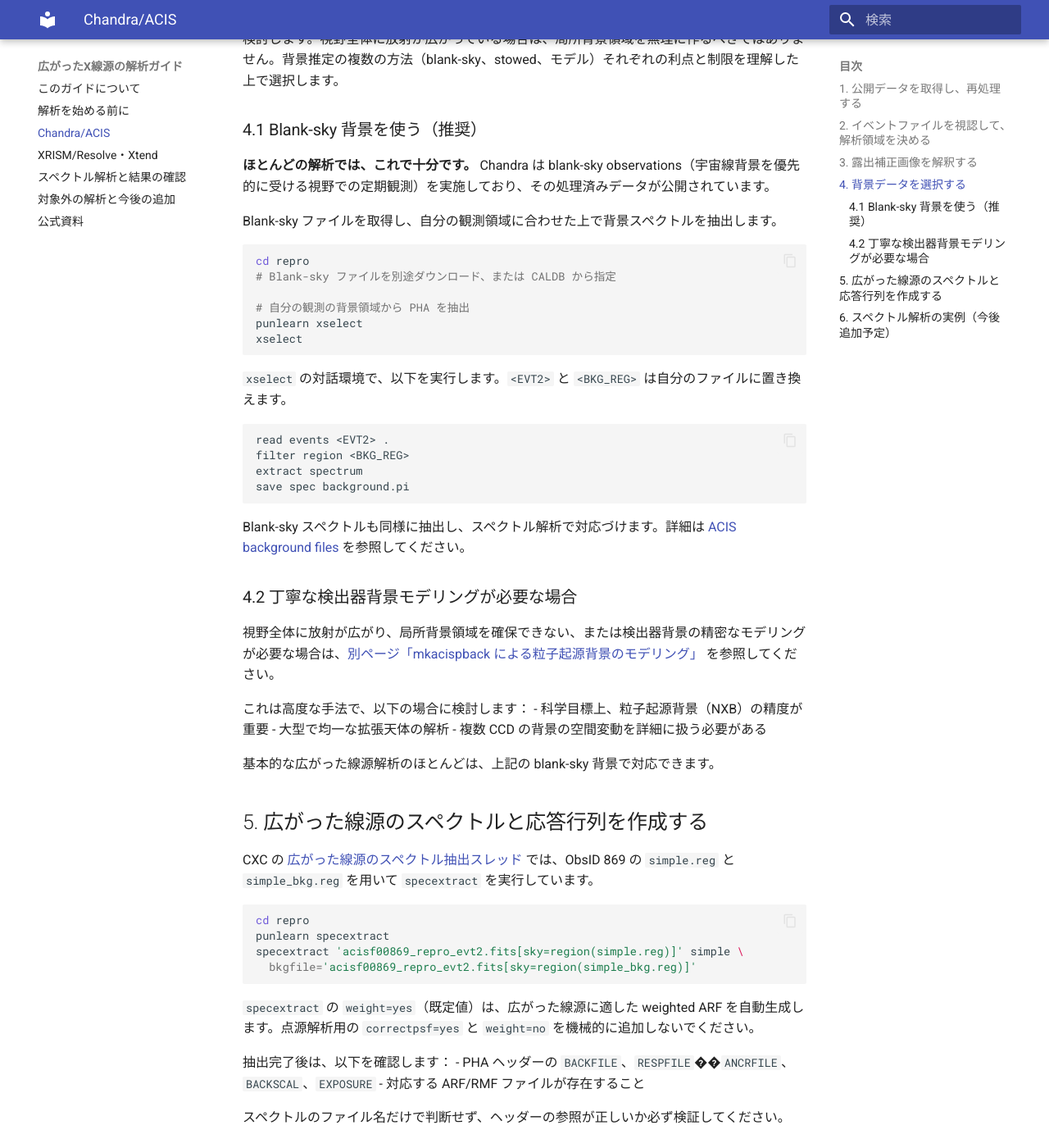
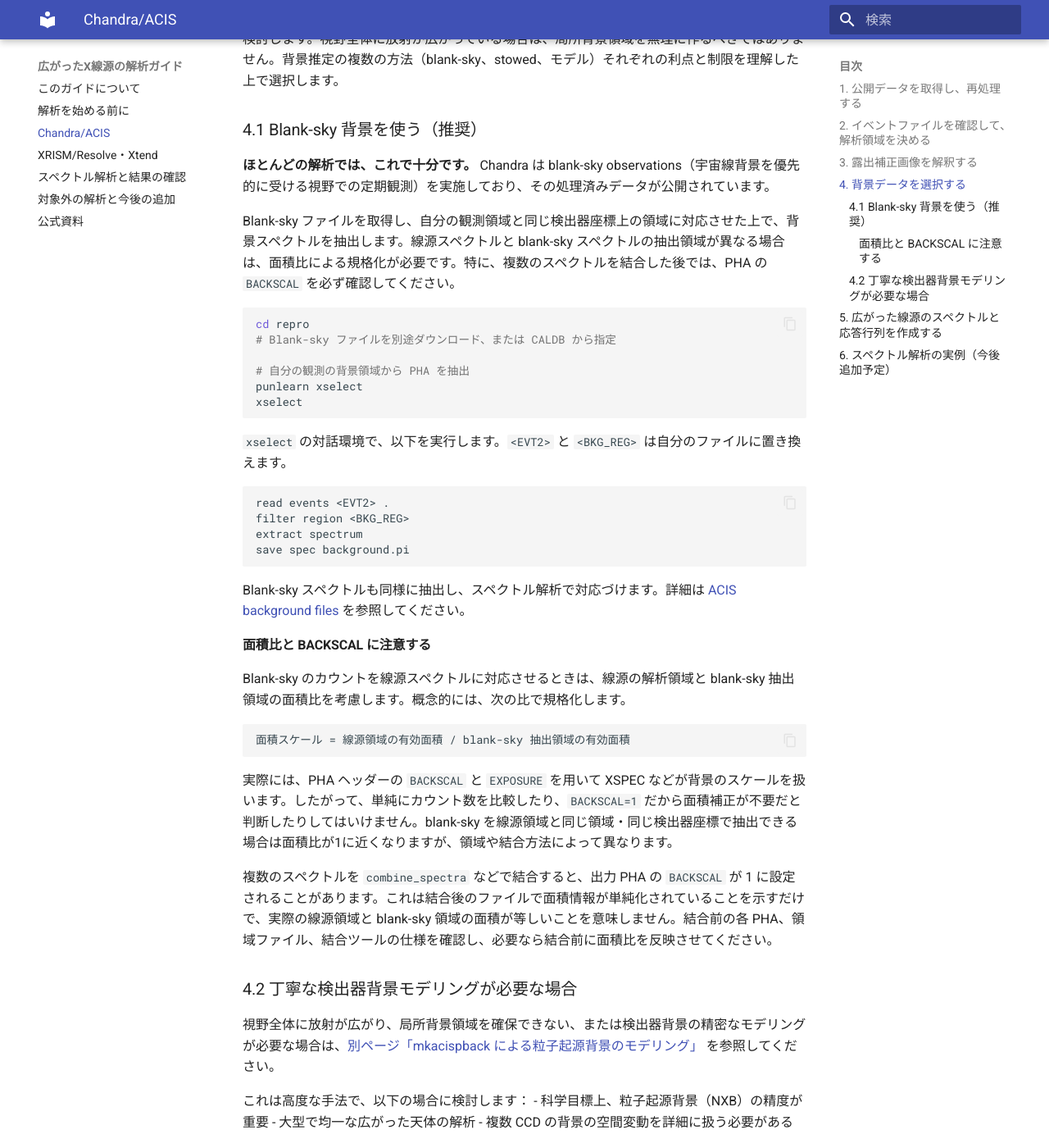
Before and after one commit to y-okada9030/Analysis-guide, an MkDocs documentation site: the page built from docs/chandra.md, in a window 1280 px wide and 1400 px high, scrolled down 1369 px. Shown: the whole window at 82% size. Built offline with MkDocs 1.6.1 and Material for MkDocs 9.7.7, drawn with Linux system fonts in a browser that asks for light colours; some of the changed text lies outside the part shown.

Commit message:
Polish wording: remove awkward 'minimum example' phrasing and clarify backscal/blank-sky scaling for X-ray astronomy guide

````diff
--- a/docs/chandra.md
+++ b/docs/chandra.md
@@ -18,7 +18,7 @@ chandra_repro mode=h
 
 自分の観測では `869` を該当する ObsID に置き換えます。
 
-## 2. イベントファイルを視認して、解析領域を決める
+## 2. イベントファイルを確認して、解析領域を決める
 
 イベントファイルを DS9 で開き、観測領域を確認します。以下は ObsID 869 の公式例です。自分のデータでは `repro/` に実在する evt2 ファイルを指定してください。
 
@@ -49,7 +49,7 @@ punlearn fluximage
 fluximage repro/acisf00869_repro_evt2.fits diffuse
 ```
 
-これは `fluximage` ツールを試す最小限の例です。実際の解析では、エネルギー帯、画素サイズ、複数 CCD の扱い方を [fluximage のマニュアル](https://cxc.cfa.harvard.edu/ciao/tool_usage/index.html) と公式スレッドで確認してください。
+以下は `fluximage` を試すための最小構成例です。実際の解析では、エネルギー帯、画素サイズ、複数 CCD の扱い方を [fluximage のマニュアル](https://cxc.cfa.harvard.edu/ciao/tool_usage/index.html) と公式スレッドで確認してください。
 
 ## 4. 背景データを選択する
 
@@ -59,7 +59,7 @@ fluximage repro/acisf00869_repro_evt2.fits diffuse
 
 **ほとんどの解析では、これで十分です。** Chandra は blank-sky observations（宇宙線背景を優先的に受ける視野での定期観測）を実施しており、その処理済みデータが公開されています。
 
-Blank-sky ファイルを取得し、自分の観測領域に合わせた上で背景スペクトルを抽出します。
+Blank-sky ファイルを取得し、自分の観測領域と同じ検出器座標上の領域に対応させた上で、背景スペクトルを抽出します。線源スペクトルと blank-sky スペクトルの抽出領域が異なる場合は、面積比による規格化が必要です。特に、複数のスペクトルを結合した後では、PHA の `BACKSCAL` を必ず確認してください。
 
 ```sh
 cd repro
@@ -81,13 +81,25 @@ save spec background.pi
 
 Blank-sky スペクトルも同様に抽出し、スペクトル解析で対応づけます。詳細は [ACIS background files](https://cxc.cfa.harvard.edu/ciao/threads/acisbackground/) を参照してください。
 
+#### 面積比と BACKSCAL に注意する
+
+Blank-sky のカウントを線源スペクトルに対応させるときは、線源の解析領域と blank-sky 抽出領域の面積比を考慮します。概念的には、次の比で規格化します。
+
+```text
+面積スケール = 線源領域の有効面積 / blank-sky 抽出領域の有効面積
+```
+
+実際には、PHA ヘッダーの `BACKSCAL` と `EXPOSURE` を用いて XSPEC などが背景のスケールを扱います。したがって、単純にカウント数を比較したり、`BACKSCAL=1` だから面積補正が不要だと判断したりしてはいけません。blank-sky を線源領域と同じ領域・同じ検出器座標で抽出できる場合は面積比が1に近くなりますが、領域や結合方法によって異なります。
+
+複数のスペクトルを `combine_spectra` などで結合すると、出力 PHA の `BACKSCAL` が 1 に設定されることがあります。これは結合後のファイルで面積情報が単純化されていることを示すだけで、実際の線源領域と blank-sky 領域の面積が等しいことを意味しません。結合前の各 PHA、領域ファイル、結合ツールの仕様を確認し、必要なら結合前に面積比を反映させてください。
+
 ### 4.2 丁寧な検出器背景モデリングが必要な場合
 
 視野全体に放射が広がり、局所背景領域を確保できない、または検出器背景の精密なモデリングが必要な場合は、[別ページ「mkacispback による粒子起源背景のモデリング」](nxb-modeling-mkacispback.md) を参照してください。
 
 これは高度な手法で、以下の場合に検討します：
 - 科学目標上、粒子起源背景（NXB）の精度が重要
-- 大型で均一な拡張天体の解析
+- 大型で均一な広がった天体の解析
 - 複数 CCD の背景の空間変動を詳細に扱う必要がある
 
 基本的な広がった線源解析のほとんどは、上記の blank-sky 背景で対応できます。
@@ -106,7 +118,7 @@ specextract 'acisf00869_repro_evt2.fits[sky=region(simple.reg)]' simple \
 `specextract` の `weight=yes`（既定値）は、広がった線源に適した weighted ARF を自動生成します。点源解析用の `correctpsf=yes` と `weight=no` を機械的に追加しないでください。
 
 抽出完了後は、以下を確認します：
-- PHA ヘッダーの `BACKFILE`、`RESPFILE`��`ANCRFILE`、`BACKSCAL`、`EXPOSURE`
+- PHA ヘッダーの `BACKFILE`、`RESPFILE`、`ANCRFILE`、`BACKSCAL`、`EXPOSURE`
 - 対応する ARF/RMF ファイルが存在すること
 
 スペクトルのファイル名だけで判断せず、ヘッダーの参照が正しいか必ず検証してください。
--- a/docs/spectra.md
+++ b/docs/spectra.md
@@ -8,10 +8,10 @@ PHA ヘッダーの以下のキーワードを読み取ります：
 - `BACKFILE`：背景 PHA ファイルへの参照
 - `RESPFILE`：応答行列（RMF）への参照
 - `ANCRFILE`：有効面積ファイル（ARF）への参照
-- `BACKSCAL`：線源領域と背景領域の相対的な面積・有効面積の係数
+- `BACKSCAL`：抽出領域の面積を表すスケール情報
 - `EXPOSURE`：露出時間
 
-`BACKSCAL` は線源領域と背景領域の面積比に関係するため、正確に設定されていることが重要です。
+`BACKSCAL` は、線源 PHA と背景 PHA の抽出領域の相対的な面積を XSPEC などが扱うために使われます。値が正しく設定されていることが重要です。
 
 ```sh
 fkeyprint <SOURCE_PHA> BACKSCAL
@@ -51,7 +51,7 @@ show data
 
 カウント数が少ない帯域や高分解能の輝線を扱う際、見やすくするための過度なグルーピングで情報を失うことがあります。統計手法とチャンネル統合の方法を、フィット報告に記します。
 
-複数の ObsID や異なるミッションのスペクトルを扱う際は、観測ごと・機器ごとの PHA、背景、RMF、ARF を個別に保持した上で同時フィットするか、公式手順に従って結合します。スペクトル結合の詳細は解析報告に含めます。
+複数の ObsID や異なるミッションのスペクトルを扱う際は、観測ごと・機器ごとの PHA、背景、RMF、ARF を個別に保持した上で同時フィットするか、公式手順に従って結合します。複数のスペクトルを結合した場合は、出力 PHA の `BACKSCAL` を確認してください。結合ツールによっては `BACKSCAL=1` になりますが、これは線源領域と背景領域の面積が等しいことを意味しません。結合前の領域面積と各 PHA の値を記録し、blank-sky を使う場合は必要な面積比を反映させます。
 
 ## フィット結果を検証する
 
@@ -64,8 +64,8 @@ plot ldata delchi
 最終的に、元のイベントファイルと露出マップ上で領域を再表示し、以下を確認します：
 - 観測ログと既知の問題の有無
 - イベント選別（screening）の内容
-- 背景の規格化の根拠
+- 背景の規格化の根拠（線源領域と背景・blank-sky 領域の面積比を含む）
 - 応答行列の生成条件
 - フィット実行の記録
 
-これらを解析報告書に記録することで、結果の再現性と信頼性が保証されます。
+これらを解析報告書に記録することで、結果の再現性と信頼性が高まります。
````
Also changed, not shown: docs/nxb-modeling-mkacispback.md (+10 -10 lines).
